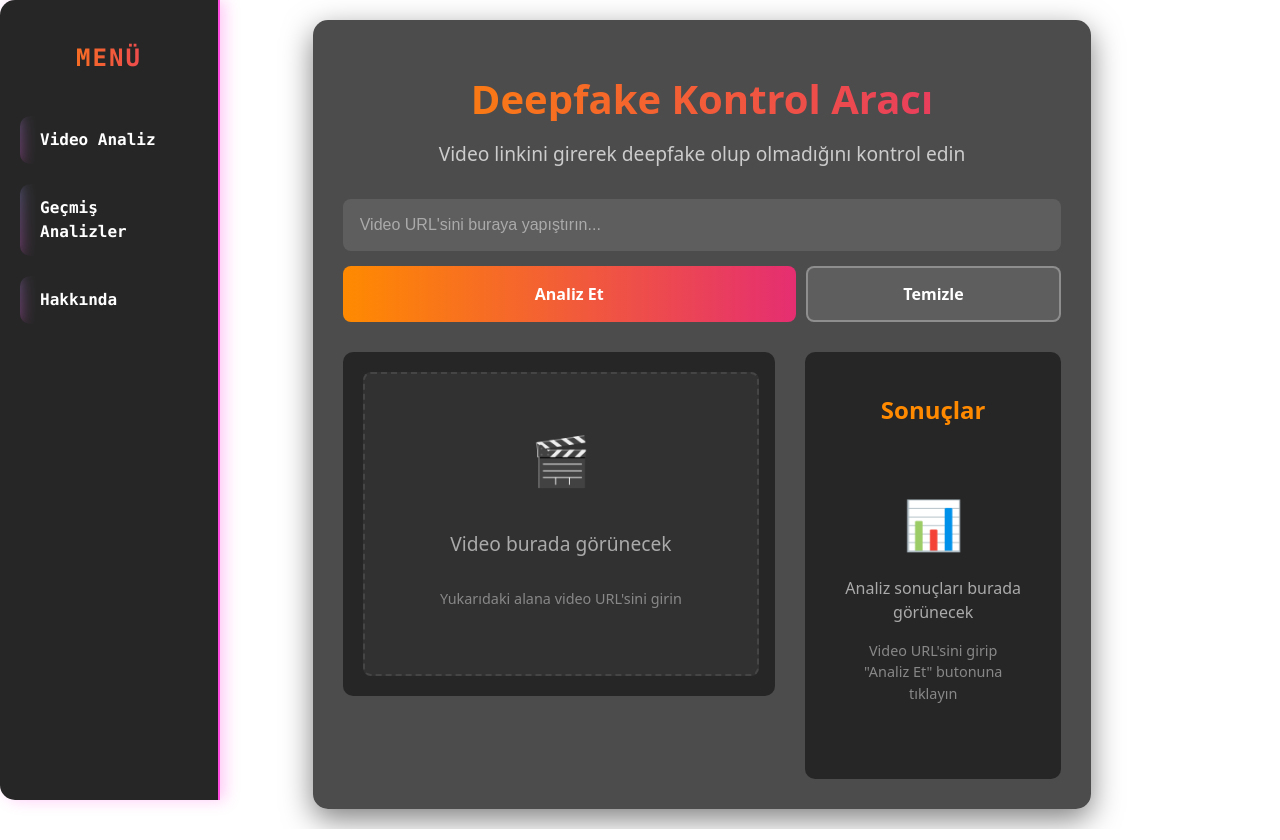
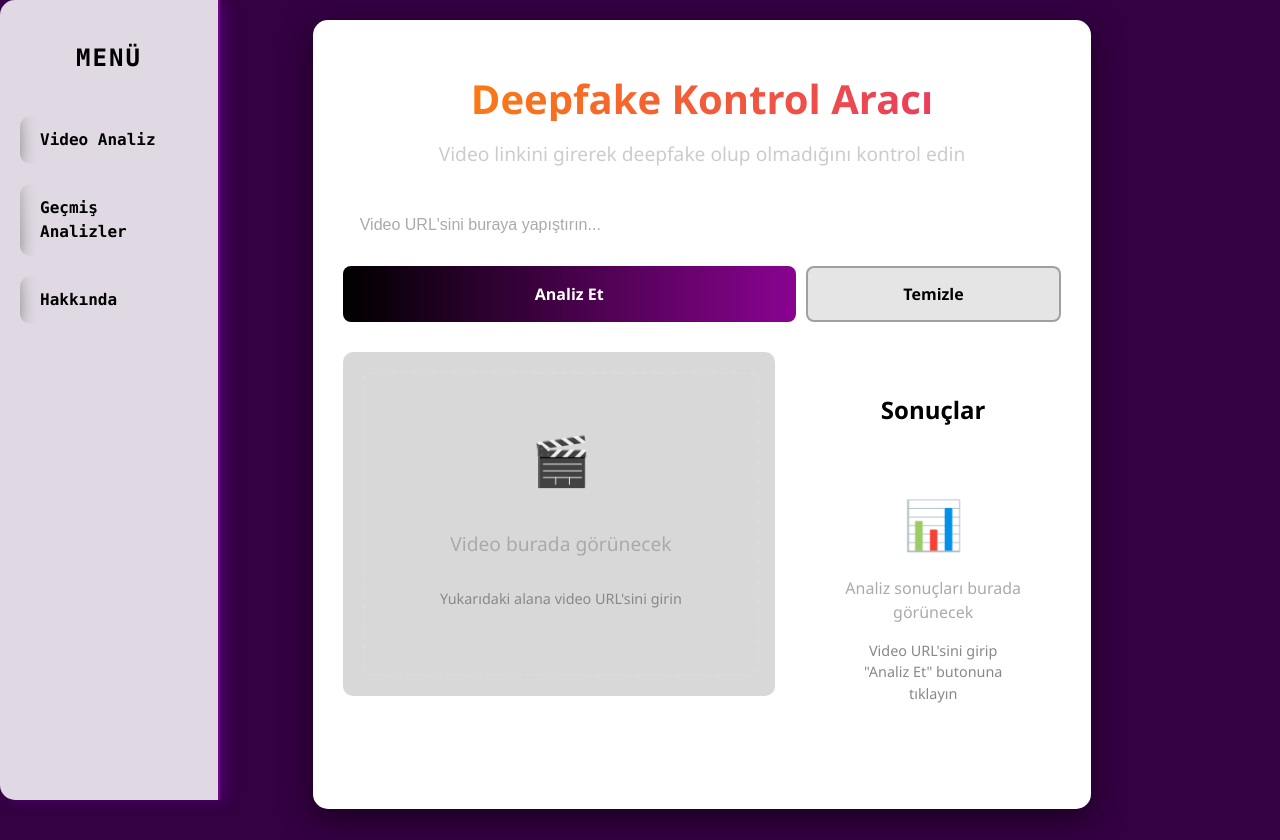
Before and after one commit to eyupsemihtemurok/Deep-Fake-Detection, a React app in the folder src/Frontend/: page / in a window 1280 px wide. Built offline with nearby package versions, Linux system fonts and the light colour scheme; the HTML template or start-up script is replaced by a standard one.

Commit message:
front end(20:25)

```diff
--- a/src/Frontend/src/styles/main.css
+++ b/src/Frontend/src/styles/main.css
@@ -1,19 +1,24 @@
 /* --- Sidebar --- */
 
-.main-content{
-  background-color: rgb(255, 255, 255);
+.main-content {
+  background-color: #340142; /* Siyah arkaplan */
+  color: #e0e0ff; /* Açık mavi yazılar */
+  min-height: 100vh;
+  padding: 30px;
+  transition: all 0.5s ease;
+  font-family: 'Segoe UI', Tahoma, Geneva, Verdana, sans-serif;
 }
 
 .sidebar {
   width: 220px;
-  background: rgba(0,0,0,0.85);
+  background: rgba(255, 255, 255, 0.85);
   height: 100vh;
   padding: 20px;
   border-radius: 15px 0 0 15px;
   position: fixed;
   top: 0;
   left: 0;
-  color: #fff;
+  color: #000000;
   display: flex;
   flex-direction: column;
   gap: 20px;
@@ -22,7 +27,7 @@
   font-size: 1.5rem;
   font-weight: bold;
   text-align: center;
-  background: linear-gradient(90deg, #ff8a00, #e52e71);
+  background: linear-gradient(90deg, #000000, #000000);
   -webkit-background-clip: text;
   -webkit-text-fill-color: transparent;
 }
@@ -44,25 +49,25 @@
 .menu-item.active { background: linear-gradient(90deg, #ff8a00, #e52e71); color: #fff; }
 
 /* --- Main Container --- */
-.main-container { max-width: 1200px; margin-left: 10% ; background: rgba(0,0,0,0.7); border-radius: 15px; padding: 30px; box-shadow: 0 10px 30px rgba(0,0,0,0.5); }
+.main-container { max-width: 1200px; margin-left: 10% ; background: rgb(255, 255, 255); border-radius: 15px; padding: 30px; box-shadow: 0 10px 30px rgba(0,0,0,0.5); }
 
 header { text-align:center; margin-bottom:30px; }
-h1 { font-size:2.5rem; margin-bottom:10px; background: linear-gradient(90deg,#ff8a00,#e52e71); -webkit-background-clip: text; -webkit-text-fill-color: transparent; background-clip: text; }
+h1 { font-size:2.5rem; margin-bottom:10px; background: linear-gradient(90deg,#000000,#000000); -webkit-background-clip: text; -webkit-text-fill-color: transparent; background-clip: text; }
 .subtitle { font-size:1.2rem; color:#ccc; }
 .input-section { display:flex; flex-direction:column; gap:15px; margin-bottom:30px; }
 .url-input { padding:15px; border:none; border-radius:8px; font-size:1rem; background:rgba(255,255,255,0.1); color:white; outline:none; border:2px solid transparent; transition:all 0.3s ease; }
 .url-input:focus { border-color:#ff8a00; background:rgba(255,255,255,0.15); }
 .url-input::placeholder { color:#aaa; }
 .button-group { display:flex; gap:10px; }
-.analyze-btn { flex:2; padding:15px 25px; background: linear-gradient(90deg,#ff8a00,#e52e71); border:none; border-radius:8px; color:white; font-size:1rem; font-weight:bold; cursor:pointer; transition:all 0.3s ease; }
-.analyze-btn:hover:not(:disabled) { background: linear-gradient(90deg,#e52e71,#ff8a00); transform:translateY(-2px); }
+.analyze-btn { flex:2; padding:15px 25px; background: linear-gradient(90deg,#000000,#8a0391); border:none; border-radius:8px; color:white; font-size:1rem; font-weight:bold; cursor:pointer; transition:all 0.3s ease; }
+.analyze-btn:hover:not(:disabled) { background: linear-gradient(90deg,#000000,#000000); transform:translateY(-2px); }
 .analyze-btn:disabled { opacity:0.7; cursor:not-allowed; transform:none; }
-.reset-btn { flex:1; padding:15px 25px; background:rgba(255,255,255,0.1); border:2px solid rgba(255,255,255,0.3); border-radius:8px; color:white; font-size:1rem; font-weight:bold; cursor:pointer; transition:all 0.3s ease; }
+.reset-btn { flex:1; padding:15px 25px; background:rgba(0, 0, 0, 0.1); border:2px solid rgba(0, 0, 0, 0.3); border-radius:8px; color:rgb(0, 0, 0); font-size:1rem; font-weight:bold; cursor:pointer; transition:all 0.3s ease; }
 .reset-btn:hover { background:rgba(255,255,255,0.2); transform:translateY(-2px); }
-.content { display:flex; gap:30px; }
+.content { display:flex; gap:30px; rgba(178, 178, 178, 0.5);}
 .video-section { flex:2; }
-.video-container { background: rgba(0,0,0,0.5); border-radius:10px; padding:20px; margin-bottom:20px; }
-.video-placeholder { width:100%; height:300px; background: rgba(255,255,255,0.05); border-radius:8px; display:flex; flex-direction:column; align-items:center; justify-content:center; color:#aaa; font-size:1.2rem; border:2px dashed rgba(255,255,255,0.1); }
+.video-container { background: rgba(178, 178, 178, 0.5); border-radius:10px; padding:20px; margin-bottom:20px; }
+.video-placeholder { width:100%; height:300px; background: rgba(202, 202, 202, 0.05); border-radius:8px; display:flex; flex-direction:column; align-items:center; justify-content:center; color:#aaa; font-size:1.2rem; border:2px dashed rgba(255,255,255,0.1); }
 .placeholder-icon { font-size:3rem; margin-bottom:15px; }
 .placeholder-subtitle { font-size:0.9rem; margin-top:10px; color:#888; }
 .loading { display:flex; flex-direction:column; align-items:center; justify-content:center; height:300px; }
@@ -71,14 +76,14 @@ h1 { font-size:2.5rem; margin-bottom:10px; background: linear-gradient(90deg,#ff
 @keyframes spin { 0% {transform:rotate(0deg);} 100%{transform:rotate(360deg);} }
 .video-wrapper { border-radius:8px; overflow:hidden; }
 .video-info { padding:10px; background:rgba(255,255,255,0.05); text-align:center; font-size:0.9rem; color:#aaa; }
-.results-section { flex:1; background:rgba(0,0,0,0.5); border-radius:10px; padding:20px; }
-.results-title { font-size:1.5rem; margin-bottom:20px; text-align:center; color:#ff8a00; display:flex; align-items:center; justify-content:center; gap:10px; }
+.results-section { flex:1; background:rgba(176, 8, 8, 0.5) border-radius:10px; padding:20px; }
+.results-title { font-size:1.5rem; margin-bottom:20px; text-align:center; color:#000000; display:flex; align-items:center; justify-content:center; gap:10px; }
 .status-badge { padding:4px 12px; border-radius:20px; font-size:0.8rem; font-weight:bold; }
 .status-badge.deepfake { background:#ff4757; color:white; }
 .status-badge.original { background:#2ed573; color:white; }
 .results-content { animation:fadeIn 0.5s ease-in; }
 .result-item { margin-bottom:15px; padding:15px; background:rgba(255,255,255,0.1); border-radius:8px; }
-.result-label { font-weight:bold; color:#ff8a00; margin-bottom:5px; }
+.result-label { font-weight:bold; color:#ba0808; margin-bottom:5px; }
 .result-value { color:#fff; }
 .confidence-bar { height:10px; background:rgba(255,255,255,0.2); border-radius:5px; margin-top:5px; overflow:hidden; }
 .confidence-level { height:100%; background:linear-gradient(90deg,#ff8a00,#e52e71); border-radius:5px; transition:width 0.5s ease; }
--- a/src/Frontend/src/styles/sidebar.css
+++ b/src/Frontend/src/styles/sidebar.css
@@ -1,24 +1,24 @@
 .sidebar {
   width: 240px;
   min-height: 100vh;
-  background-color: #1e1e2f; /* koyu mor-esintili arkaplan */
+  background-color: #000000; /* koyu mor-esintili arkaplan */
   padding: 25px;
   box-sizing: border-box;
   display: flex;
   flex-direction: column;
   gap: 30px;
-  color: #fff;
+  color: #000000;
   font-family: 'Consolas', 'Courier New', monospace;
   position: relative;
-  border-right: 2px solid #ff4de1; /* neon kenar */
-  box-shadow: 5px 0 15px rgba(255,77,225,0.3);
+  border-right: 2px solid #790389; /* neon kenar */
+  box-shadow: 5px 0 15px rgba(135, 10, 218, 0.3);
 }
 
 .sidebar-title {
   font-size: 2rem;
   font-weight: 900;
   text-align: center;
-  background: linear-gradient(90deg, #ff4de1, #00ffff, #ff4de1);
+  background: linear-gradient(90deg, #7e03c1, #ffffffb9, #000000);
   background-size: 200% 200%;
   -webkit-background-clip: text;
   -webkit-text-fill-color: transparent;
@@ -57,7 +57,7 @@
   top: 0;
   width: 100%;
   height: 100%;
-  background: linear-gradient(120deg, #ff4de1, #00ffff, #ff4de1);
+  background: linear-gradient(120deg, #60057e, #ffffff, #000000);
   transition: all 0.3s ease;
   z-index: 0;
   opacity: 0.5;
@@ -70,7 +70,7 @@
 
 .sidebar-link {
   text-decoration: none;
-  color: #fff;
+  color: #000000;
   font-weight: 700;
   z-index: 1;
   position: relative;
```
